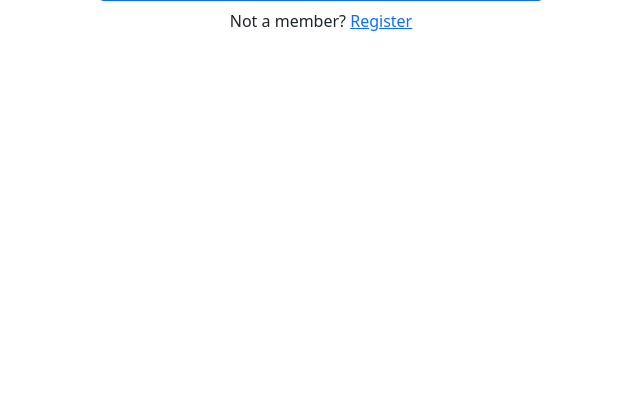
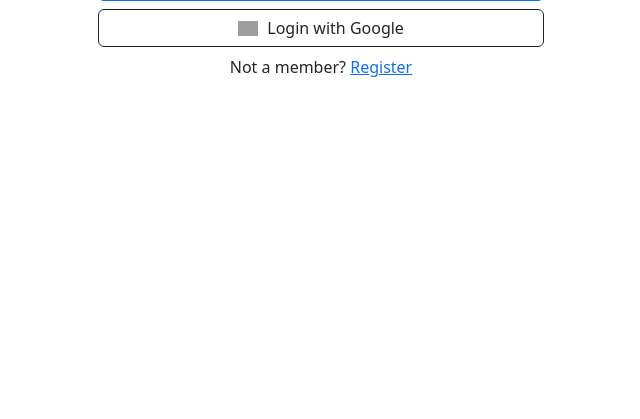
Before and after one commit to aingelmo/flask-projects, a Flask app: template wherever/website/templates/auth/login.html in a window 1280 px wide. Shown: the part 361-780 px from the top of the page, without its empty margins (602-1242 px from the left). Run offline with Flask 3, Linux system fonts and the light colour scheme; tables that the repository leaves empty hold one stand-in row (values such as "Sample post"); the template is opened without the code that fills it: values that come from a table or form of the project are taken from there, most other values are stand-ins (such as "Sample title", 1, 10 or a date in 2020); parts of the project's set-up code (start-up, migrations or seed data) failed here and were passed over; grey boxes are pictures that could not be loaded.

Commit message:
Add google login to front end

```diff
--- a/wherever/website/forms.py
+++ b/wherever/website/forms.py
@@ -1,5 +1,3 @@
-from wsgiref.validate import validator
-
 from flask_wtf import FlaskForm
 from wtforms import BooleanField, PasswordField, StringField, SubmitField
 from wtforms.validators import DataRequired, EqualTo
--- a/wherever/website/google.py
+++ b/wherever/website/google.py
@@ -12,4 +12,5 @@ bp = make_google_blueprint(
     storage=SQLAlchemyStorage(OAuth, db.session, user=current_user),
     login_url="/auth/google",
     redirect_to="views.google_show_data",
+    offline=True
 )
--- a/wherever/website/templates/auth/login.html
+++ b/wherever/website/templates/auth/login.html
@@ -2,6 +2,8 @@
 {% block title %}
     Login
 {% endblock title %}
+{% block stylesheet %}
+{% endblock stylesheet %}
 {% block content %}
     <div class="container px-3">
         <div class="row">
@@ -21,15 +23,27 @@
                         {{ form.password.label(class="form-label") }}
                         {{ form.password(class="form-control") }}
                     </div>
-                    <div class="d-grid gap-2 mx-5 mb-2">{{ form.submit(class="btn btn-primary") }}</div>
+                    <div class="d-grid gap-2 mx-5 mb-2">
+                        {{ form.submit(class="btn btn-primary") }}
+                        <a class="btn btn-outline-dark"
+                           href="/auth/google"
+                           target="_blank"
+                           role="button"
+                           style="text-transform:none">
+                            <img width="20px"
+                                 style="margin-bottom:3px; margin-right:5px"
+                                 alt="Google sign-in"
+                                 src="https://upload.wikimedia.org/wikipedia/commons/thumb/5/53/Google_%22G%22_Logo.svg/512px-Google_%22G%22_Logo.svg.png"/>
+                            Login with Google
+                        </a>
+                    </div>
                     <!-- Register buttons -->
                     <div class="text-center">
                         <p>
                             Not a member? <a href="{{ url_for('auth.register') }}">Register</a>
                         </p>
-                    </div>
-                </form>
+                    </form>
+                </div>
             </div>
         </div>
-    </div>
-{% endblock content %}
+    {% endblock content %}
--- a/wherever/website/views.py
+++ b/wherever/website/views.py
@@ -7,8 +7,8 @@ base_app = Blueprint("views", __name__)
 top_menus = [
     {"path": "/", "title": "Home"},
     {"path": "/auth/login", "title": "Login"},
-    {"path": "/auth/google", "title": "Google"},
     {"path": "/auth/register", "title": "Register"},
+    {"path": "/auth/logout", "title": "Logout"},
     {"path": "/dash/bq-test-app/", "title": "Dash Test"},
 ]
 
```
Also changed, not shown: wherever/website/templates/auth/register.html (+11 -0 lines).
